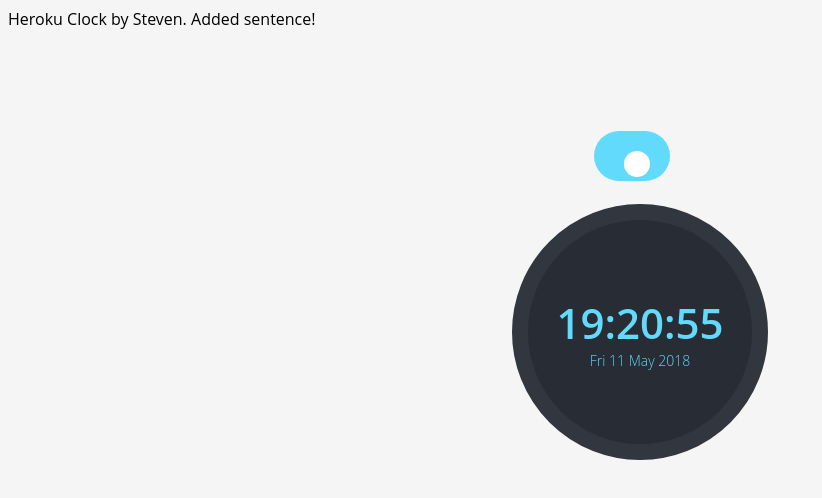
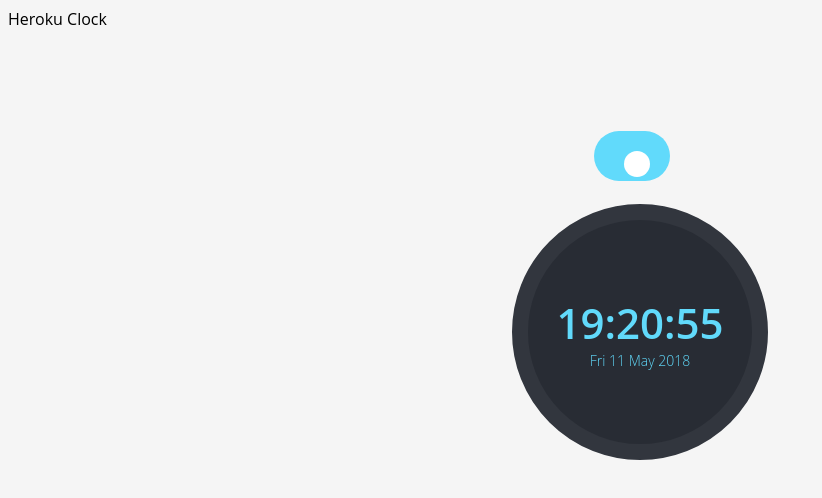
Before and after one commit to JesseDavid/heroku_clock, a React app: page / in a window 1280 px wide. Shown: the top 498 px of the page, without its empty margins (0-822 px from the left). Built offline with nearby package versions, Linux system fonts and the light colour scheme; the HTML template or start-up script is replaced by a standard one.

Commit message:
Update App.js

```diff
--- a/src/components/App.js
+++ b/src/components/App.js
@@ -8,7 +8,7 @@ export default class App extends Component {
         super();
 
         this.state = {
-            title: 'Heroku Clock by Steven. Added sentence!'
+            title: 'Heroku Clock'
         };
     }
 
```
